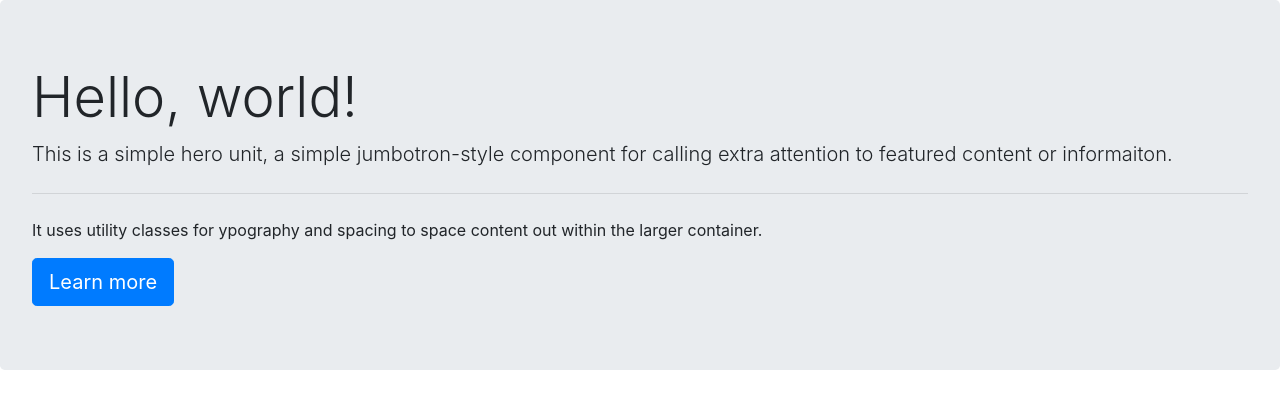
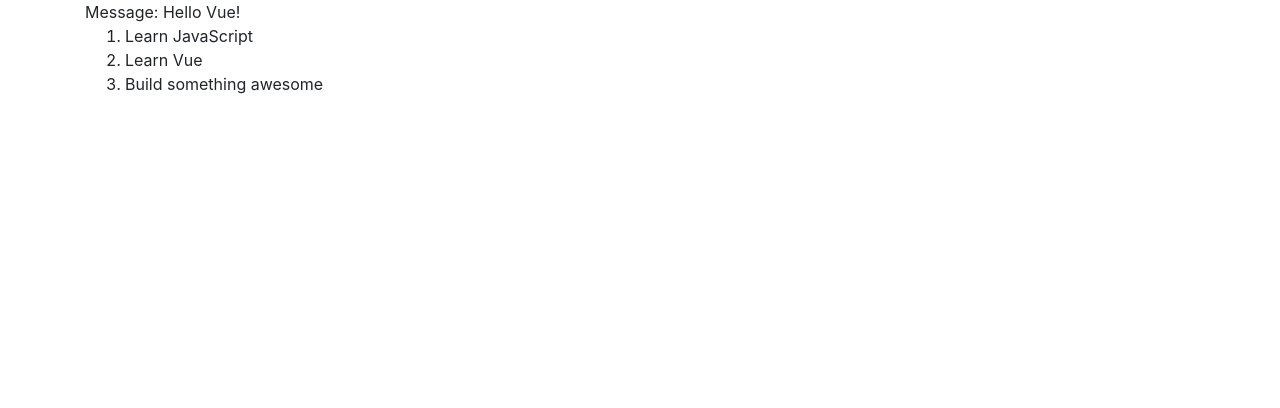
Before and after one commit to Earving8/Lab6, a plain HTML site: page index.html in a window 1280 px wide. Drawn offline with nearby package versions, Linux system fonts and the light colour scheme.

Commit message:
set up vue

```diff
--- a/index.html
+++ b/index.html
@@ -9,16 +9,40 @@
     <link rel="stylesheet" href="https://stackpath.bootstrapcdn.com/bootstrap/4.3.1/css/bootstrap.min.css" integrity="sha384-ggOyR0iXCbMQv3Xipma34MD+dH/1fQ784/j6cY/iJTQUOhcWr7x9JvoRxT2MZw1T" crossorigin="anonymous"> <!-- Bootsrap -->
 </head>
 <body>
-    <div class="jumbotron">
-        <h1 class="display-4">Hello, world!</h1>
-        <p class="lead">This is a simple hero unit, a simple jumbotron-style component for calling extra attention to featured content or informaiton.</p>
-        <hr class="my-4">
-        <p>It uses utility classes for ypography and spacing to space content out within the larger container.</p>
-        <a class="btn btn-primary btn-lg" href="#" role="button">Learn more</a>
+    <div class="container">
+       <div id="app">
+         Message: {{ message }}
+            <ol>
+                <li v-for="todo in todos" :key="todo.text">
+                    {{ todo.text }}
+                </li>
+          </ol>
+       </div>
     </div>
 
+
+    <!-- BootStrap -->
     <script src="https://code.jquery.com/jquery-3.3.1.slim.min.js" integrity="sha384-q8i/X+965DzO0rT7abK41JStQIAqVgRVzpbzo5smXKp4YfRvH+8abtTE1Pi6jizo" crossorigin="anonymous"></script>
     <script src="https://cdnjs.cloudflare.com/ajax/libs/popper.js/1.14.7/umd/popper.min.js" integrity="sha384-UO2eT0CpHqdSJQ6hJty5KVphtPhzWj9WO1clHTMGa3JDZwrnQq4sF86dIHNDz0W1" crossorigin="anonymous"></script>
     <script src="https://stackpath.bootstrapcdn.com/bootstrap/4.3.1/js/bootstrap.min.js" integrity="sha384-JjSmVgyd0p3pXB1rRibZUAYoIIy6OrQ6VrjIEaFf/nJGzIxFDsf4x0xIM+B07jRM" crossorigin="anonymous"></script>
+
+    <!-- Vue.js -->
+    <script src="https://cdn.jsdelivr.net/npm/vue"></script>
+
+
+    <!-- user scripts -->
+    <script>
+        const app = new Vue({
+          el: '#app',
+          data: {
+            message: 'Hello Vue!',
+            todos: [
+                { text: 'Learn JavaScript' },
+                { text: 'Learn Vue' },
+                { text: 'Build something awesome' }
+            ]
+          }
+        })
+    </script>
 </body>
 </html>
```
